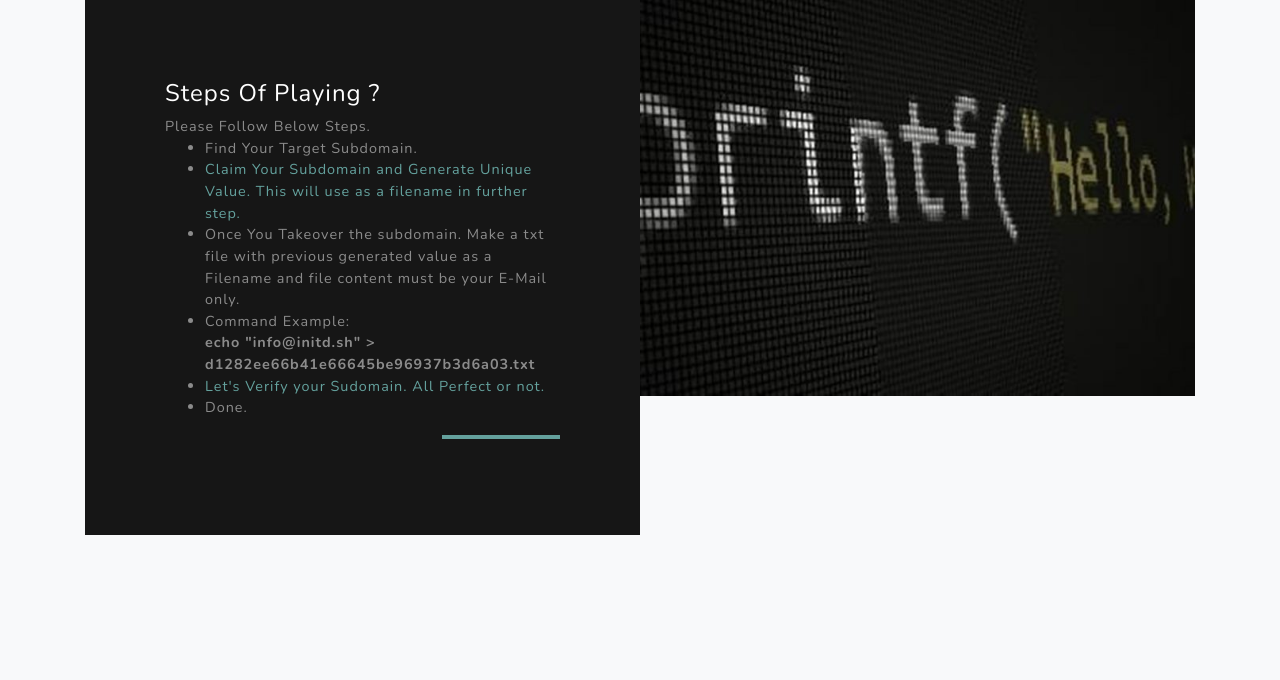
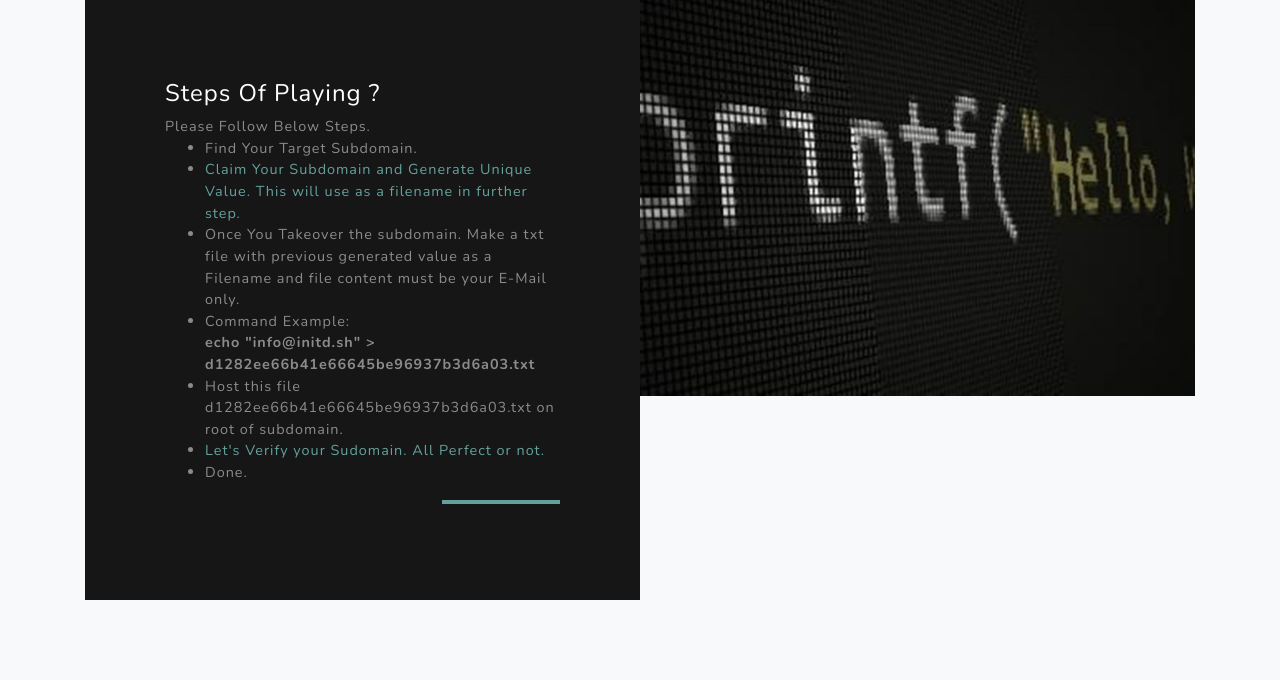
Before and after one commit to Initd-sh/SubdomainTakeoverLab, a PHP site: page / in a window 1280 px wide. Shown: the part 3163-3843 px from the top of the page. Run offline with PHP 8.4, Linux system fonts and the light colour scheme.

Commit message:
Update index.php

```diff
--- a/index.php
+++ b/index.php
@@ -165,6 +165,7 @@
                     <li class="mb-0 text-white-50"><a href="https://subdomain-takeover.tk/#calim-you-subdomain">Claim Your Subdomain and Generate Unique Value. This will use as a filename in further step.</a></li>
                     <li class="mb-0 text-white-50">Once You Takeover the subdomain. Make a txt file with previous generated value as a Filename and file content must be your E-Mail only.</li>
                      <li class="mb-0 text-white-50">Command Example:<br><b>echo "info@initd.sh" > d1282ee66b41e66645be96937b3d6a03.txt</b> </li>
+                     <li class="mb-0 text-white-50">Host this file d1282ee66b41e66645be96937b3d6a03.txt on root of subdomain.</li>
                     <li class="mb-0 text-white-50"><a href="https://subdomain-takeover.tk/#verification-you-subdomain">Let's Verify your Sudomain. All Perfect or not.</a></li>
                     <li class="mb-0 text-white-50">Done.</li>
                   </ul>
```
